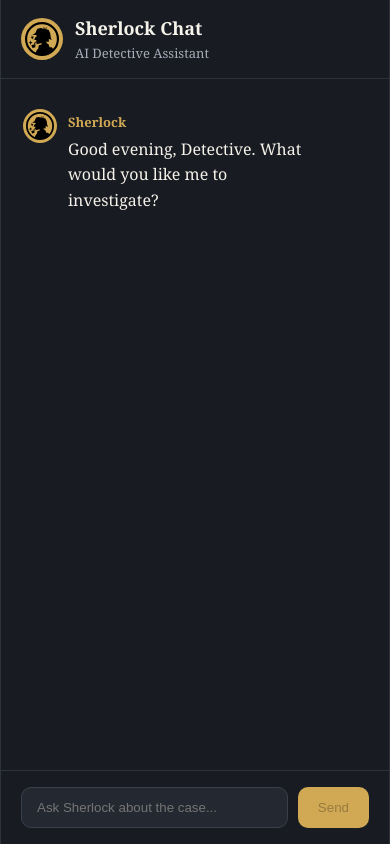
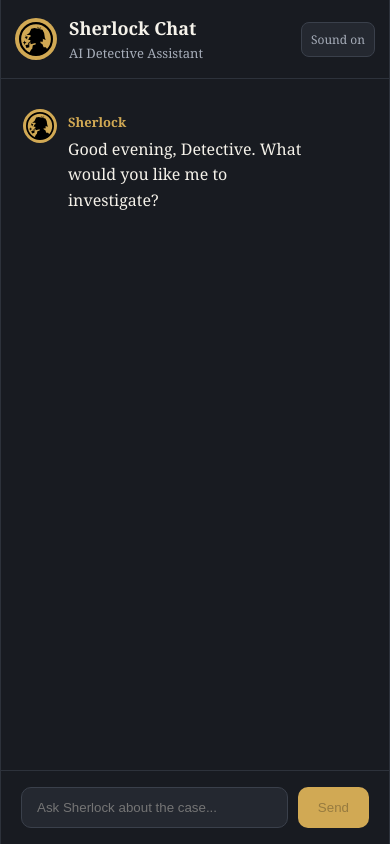
Before and after one commit to DoloremIpsumIV/Infosynk-Sherlock-Chat, a React (Vite) app: page / in a window 390 px wide. Built offline with nearby package versions, Linux system fonts and the light colour scheme.

Commit message:
Audio added, web audio work around, sound toggle

```diff
--- a/src/App.css
+++ b/src/App.css
@@ -164,3 +164,42 @@ body {
 .thinking-dots {
   display: inline-block;
 }
+
+.chat-header__title {
+  min-width: 0;
+}
+
+.audio-toggle {
+  margin-left: auto;
+  padding: 8px 11px;
+  flex-shrink: 0;
+
+  color: var(--muted);
+  background: #242830;
+  border: 1px solid #3a404b;
+  border-radius: 8px;
+
+  font: inherit;
+  font-size: 12px;
+  cursor: pointer;
+}
+
+.audio-toggle:hover {
+  color: #f5f2ea;
+  border-color: var(--gold);
+}
+
+.audio-toggle:focus-visible {
+  outline: 2px solid var(--gold);
+  outline-offset: 2px;
+}
+
+@media (max-width: 520px) {
+  .chat-header {
+    padding-inline: 14px;
+  }
+
+  .audio-toggle {
+    padding-inline: 9px;
+  }
+}
--- a/src/App.jsx
+++ b/src/App.jsx
@@ -1,9 +1,12 @@
-import { useCallback, useState } from "react";
+import { useCallback, useEffect, useRef, useState } from "react";
 import ChatInput from "./components/ChatInput";
 import { getSherlockResponse } from "./data/responses";
 import ChatHeader from "./components/ChatHeader";
 import ChatMessages from "./components/ChatMessages";
 import "./App.css";
+
+const AUDIO_STORAGE_KEY = "sherlock-audio-enabled";
+const TYPEWRITER_SOUND_URL = "/typewriter.wav";
 
 function App() {
   const [messages, setMessages] = useState(() => [
@@ -17,8 +20,112 @@ function App() {
   ]);
   const [isThinking, setIsThinking] = useState(false);
   const [activeTypingMessageId, setActiveTypingMessageId] = useState(null);
+  const [audioEnabled, setAudioEnabled] = useState(() => {
+    try {
+      return localStorage.getItem(AUDIO_STORAGE_KEY) !== "false";
+    } catch {
+      return true;
+    }
+  });
+
+  const audioEnabledRef = useRef(audioEnabled);
+  const audioContextRef = useRef(null);
+  const audioBufferRef = useRef(null);
+  const audioLoadPromiseRef = useRef(null);
+  const audioUnlockedRef = useRef(false);
 
   const isBusy = isThinking || activeTypingMessageId !== null;
+
+  const getAudioContext = useCallback(() => {
+    if (!audioContextRef.current) {
+      const AudioContextClass = window.AudioContext || window.webkitAudioContext;
+
+      if (!AudioContextClass) {
+        return null;
+      }
+
+      audioContextRef.current = new AudioContextClass();
+    }
+
+    return audioContextRef.current;
+  }, []);
+
+  const preloadTypewriterSound = useCallback(async () => {
+    if (audioBufferRef.current) {
+      return audioBufferRef.current;
+    }
+
+    if (audioLoadPromiseRef.current) {
+      return audioLoadPromiseRef.current;
+    }
+
+    const context = getAudioContext();
+
+    if (!context) {
+      return null;
+    }
+
+    audioLoadPromiseRef.current = fetch(TYPEWRITER_SOUND_URL)
+      .then((response) => {
+        if (!response.ok) {
+          throw new Error("Unable to load typewriter sound");
+        }
+
+        return response.arrayBuffer();
+      })
+      .then((arrayBuffer) => context.decodeAudioData(arrayBuffer))
+      .then((audioBuffer) => {
+        audioBufferRef.current = audioBuffer;
+        return audioBuffer;
+      })
+      .catch(() => {
+        audioLoadPromiseRef.current = null;
+        return null;
+      });
+
+    return audioLoadPromiseRef.current;
+  }, [getAudioContext]);
+
+  useEffect(() => {
+    try {
+      localStorage.setItem(AUDIO_STORAGE_KEY, String(audioEnabled));
+    } catch {
+      // The preference is optional if storage is unavailable.
+    }
+  }, [audioEnabled]);
+
+  useEffect(() => {
+    const unlockAudio = () => {
+      audioUnlockedRef.current = true;
+      const context = getAudioContext();
+
+      if (context?.state === "suspended") {
+        void context.resume();
+      }
+
+      void preloadTypewriterSound();
+
+      window.removeEventListener("pointerdown", unlockAudio);
+      window.removeEventListener("keydown", unlockAudio);
+    };
+
+    window.addEventListener("pointerdown", unlockAudio);
+    window.addEventListener("keydown", unlockAudio);
+
+    return () => {
+      window.removeEventListener("pointerdown", unlockAudio);
+      window.removeEventListener("keydown", unlockAudio);
+    };
+  }, [getAudioContext, preloadTypewriterSound]);
+
+  useEffect(
+    () => () => {
+      if (audioContextRef.current) {
+        void audioContextRef.current.close();
+      }
+    },
+    [],
+  );
 
   const handleSendMessage = (text) => {
     if (!text.trim() || isBusy) return;
@@ -53,14 +160,52 @@ function App() {
     );
   }, []);
 
+  const handleCharacter = useCallback(
+    (character) => {
+      if (!audioEnabledRef.current || !audioUnlockedRef.current) {
+        return;
+      }
+
+      const context = audioContextRef.current;
+      const buffer = audioBufferRef.current;
+
+      if (!context || !buffer) {
+        void preloadTypewriterSound();
+        return;
+      }
+
+      if (context.state === "suspended") {
+        void context.resume();
+      }
+
+      const source = context.createBufferSource();
+      source.buffer = buffer;
+      source.connect(context.destination);
+      source.start();
+    },
+    [preloadTypewriterSound],
+  );
+
+  const handleToggleAudio = useCallback(() => {
+    setAudioEnabled((currentValue) => {
+      const nextValue = !currentValue;
+      audioEnabledRef.current = nextValue;
+      return nextValue;
+    });
+  }, []);
+
   return (
     <div className="app">
       <main className="chat">
-        <ChatHeader />
+        <ChatHeader
+          audioEnabled={audioEnabled}
+          onToggleAudio={handleToggleAudio}
+        />
 
         <ChatMessages
           messages={messages}
           isThinking={isThinking}
+          onCharacter={handleCharacter}
           onTypingComplete={handleTypingComplete}
         />
 
--- a/src/components/ChatHeader.jsx
+++ b/src/components/ChatHeader.jsx
@@ -1,14 +1,24 @@
-function ChatHeader() {
+function ChatHeader({ audioEnabled, onToggleAudio }) {
   return (
     <header className="chat-header">
       <div className="sherlock-avatar">
         <img src="/sherlock-logo.svg" alt="Logo of AI sherlock" />
       </div>
 
-      <div>
+      <div className="chat-header__title">
         <h1>Sherlock Chat</h1>
         <p>AI Detective Assistant</p>
       </div>
+
+      <button
+        className="audio-toggle"
+        onClick={onToggleAudio}
+        type="button"
+        aria-pressed={audioEnabled}
+        aria-label={audioEnabled ? "Mute typewriter sound" : "Enable typewriter sound"}
+      >
+        {audioEnabled ? "Sound on" : "Sound off"}
+      </button>
     </header>
   );
 }
--- a/src/components/ChatMessage.jsx
+++ b/src/components/ChatMessage.jsx
@@ -1,7 +1,7 @@
 import { useCallback } from "react";
 import TypewriterText from "./TypewriterText";
 
-function ChatMessage({ message, onTypingComplete }) {
+function ChatMessage({ message, onCharacter, onTypingComplete }) {
   const isUser = message.role === "user";
   const handleTypingComplete = useCallback(() => {
     onTypingComplete?.(message.id);
@@ -27,6 +27,7 @@ function ChatMessage({ message, onTypingComplete }) {
         {message.role === "assistant" && message.animate ? (
           <TypewriterText
             text={message.content}
+            onCharacter={onCharacter}
             onComplete={handleTypingComplete}
           />
         ) : (
--- a/src/components/ChatMessages.jsx
+++ b/src/components/ChatMessages.jsx
@@ -1,7 +1,7 @@
 import { useEffect, useRef } from "react";
 import ChatMessage from "./ChatMessage";
 
-function ChatMessages({ messages, isThinking, onTypingComplete }) {
+function ChatMessages({ messages, isThinking, onCharacter, onTypingComplete }) {
   const bottomRef = useRef(null);
 
   useEffect(() => {
@@ -16,6 +16,7 @@ function ChatMessages({ messages, isThinking, onTypingComplete }) {
         <ChatMessage
           key={message.id}
           message={message}
+          onCharacter={onCharacter}
           onTypingComplete={onTypingComplete}
         />
       ))}
--- a/src/components/TypewriterText.jsx
+++ b/src/components/TypewriterText.jsx
@@ -16,7 +16,7 @@ function getCharacterDelay(character) {
   return 30 + Math.floor(Math.random() * 24);
 }
 
-function TypewriterText({ text, onComplete }) {
+function TypewriterText({ text, onCharacter, onComplete }) {
   const [visibleText, setVisibleText] = useState("");
 
   useEffect(() => {
@@ -31,18 +31,20 @@ function TypewriterText({ text, onComplete }) {
     let timeoutId;
 
     const typeNextCharacter = () => {
+      const character = text[index];
       index += 1;
+
       setVisibleText(text.slice(0, index));
+      onCharacter?.(character);
 
       if (index >= text.length) {
         onComplete?.();
         return;
       }
 
-      const typedCharacter = text[index - 1];
       timeoutId = window.setTimeout(
         typeNextCharacter,
-        getCharacterDelay(typedCharacter),
+        getCharacterDelay(character),
       );
     };
 
@@ -54,7 +56,7 @@ function TypewriterText({ text, onComplete }) {
     return () => {
       window.clearTimeout(timeoutId);
     };
-  }, [text, onComplete]);
+  }, [text, onCharacter, onComplete]);
 
   return <p>{visibleText}</p>;
 }
```
Also changed, not shown: 1 other file (tests, documents, lock files or other folders).
